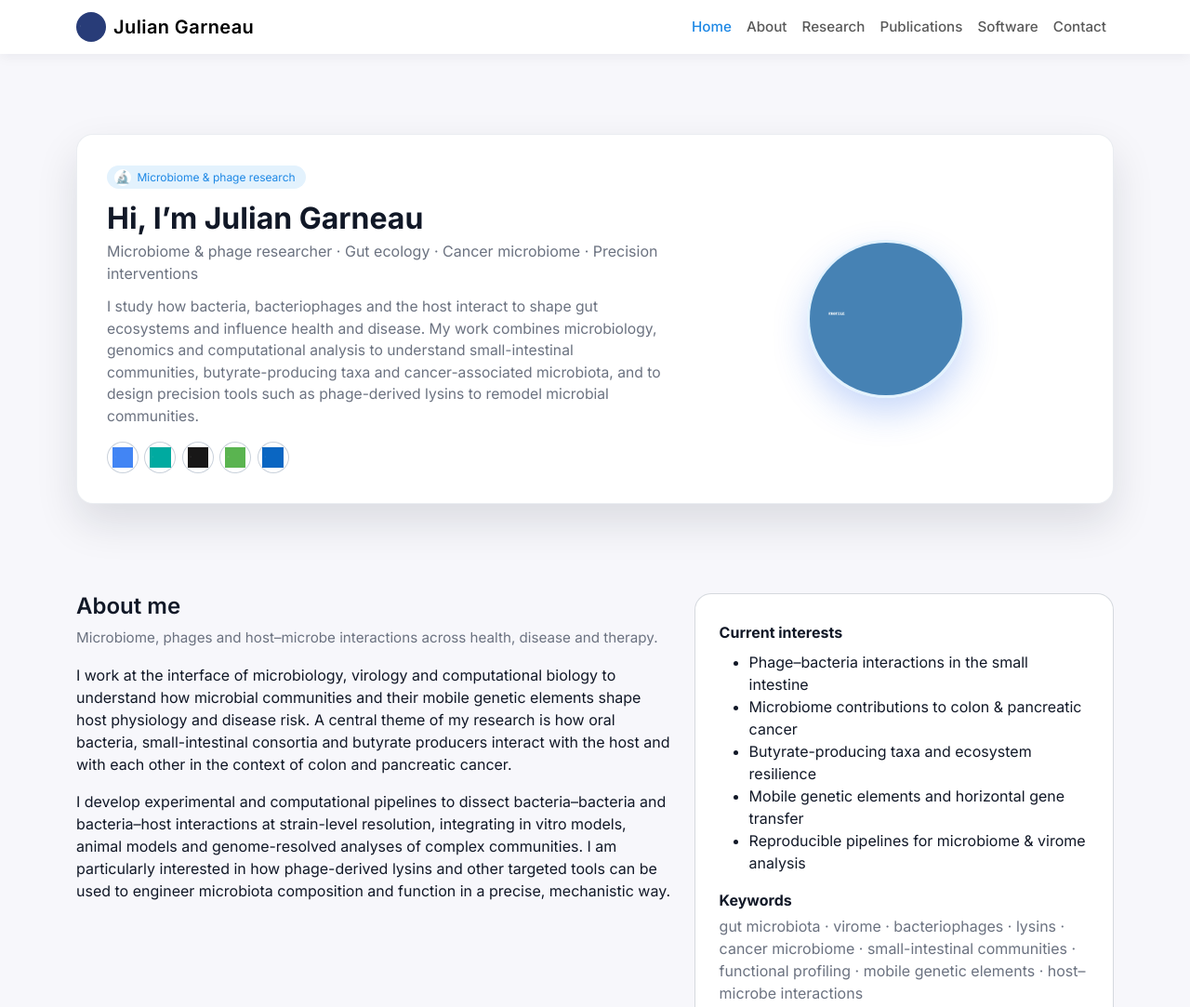
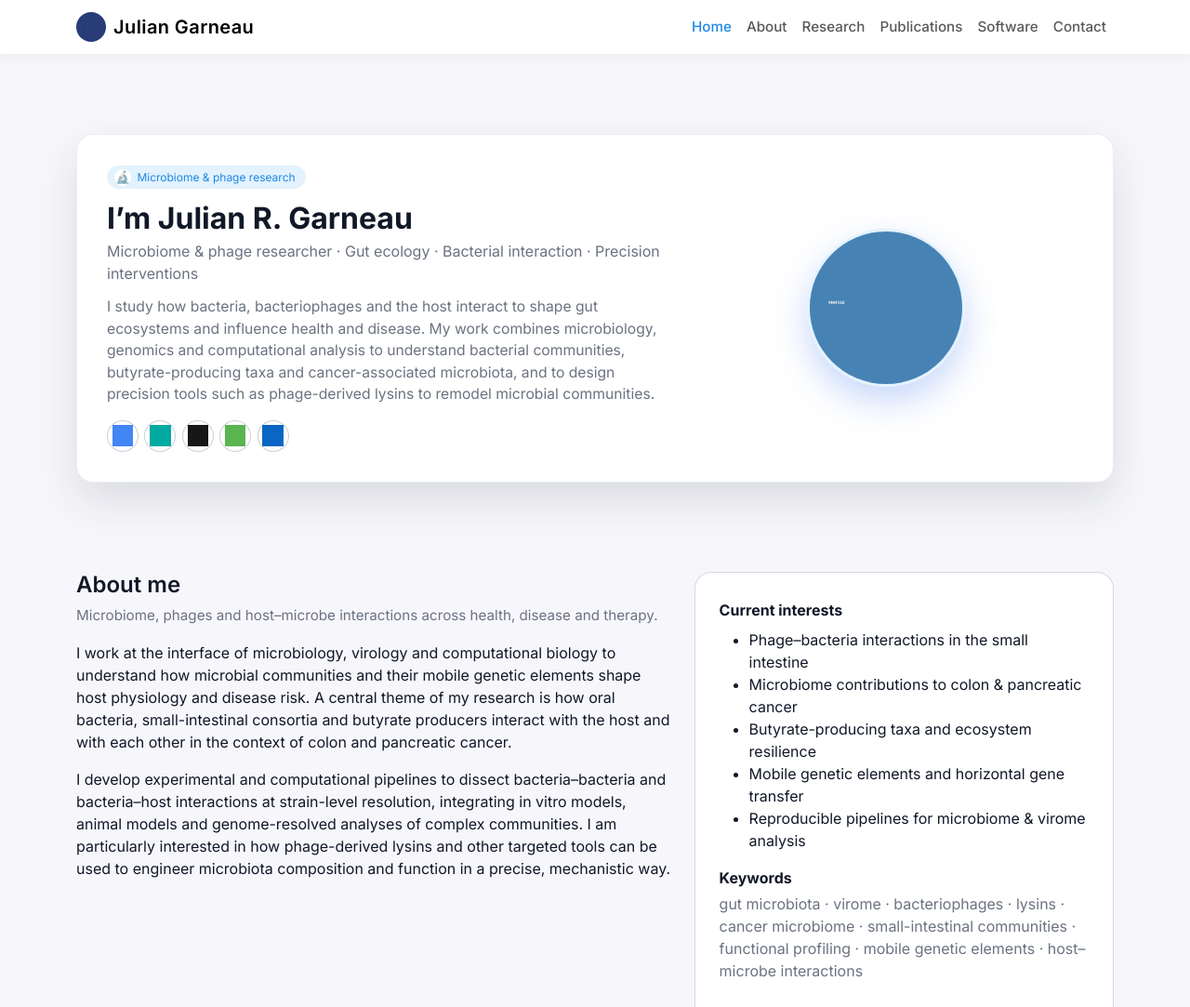
Before and after one commit to JulianGarneau/juliangarneau.github.io, a plain HTML site: page index.html in a window 1280 px wide. Shown: the top 1083 px of the page at 93% size. Drawn offline with nearby package versions, Linux system fonts and the light colour scheme.

Commit message:
Update index.html

```diff
--- a/index.html
+++ b/index.html
@@ -296,14 +296,14 @@
               <span class="icon">🔬</span>
               <span>Microbiome & phage research</span>
             </div>
-            <h1 class="hero-name">Hi, I’m Julian Garneau</h1>
+            <h1 class="hero-name">I’m Julian R. Garneau</h1>
             <div class="hero-title">
-              Microbiome & phage researcher · Gut ecology · Cancer microbiome · Precision interventions
+              Microbiome & phage researcher · Gut ecology · Bacterial interaction · Precision interventions
             </div>
             <p class="hero-text">
               I study how bacteria, bacteriophages and the host interact to shape gut ecosystems and influence
               health and disease. My work combines microbiology, genomics and computational analysis to understand
-              small-intestinal communities, butyrate-producing taxa and cancer-associated microbiota, and to design
+              bacterial communities, butyrate-producing taxa and cancer-associated microbiota, and to design
               precision tools such as phage-derived lysins to remodel microbial communities.
             </p>
 
@@ -627,7 +627,7 @@
           <div class="col-md-8">
             <h2 class="section-title mb-1">Contact</h2>
             <p class="section-subtitle mb-2">
-              Interested in collaborations, discussions or project ideas related to microbiome, phages or cancer?
+              Interested in collaborations, discussions or project ideas related to microbiome or phages ?
             </p>
             <p class="mb-1">
               You can reach me at:
@@ -635,7 +635,7 @@
             <p class="mb-0">
               <!-- TODO: replace with your real email -->
               <strong>Email:</strong>
-              <a href="mailto:your.email@domain">your.email@domain</a>
+              <a href="mailto:julian.garneau@gmail.com">your.email@domain</a>
             </p>
           </div>
           <div class="col-md-4 text-md-end">
```
